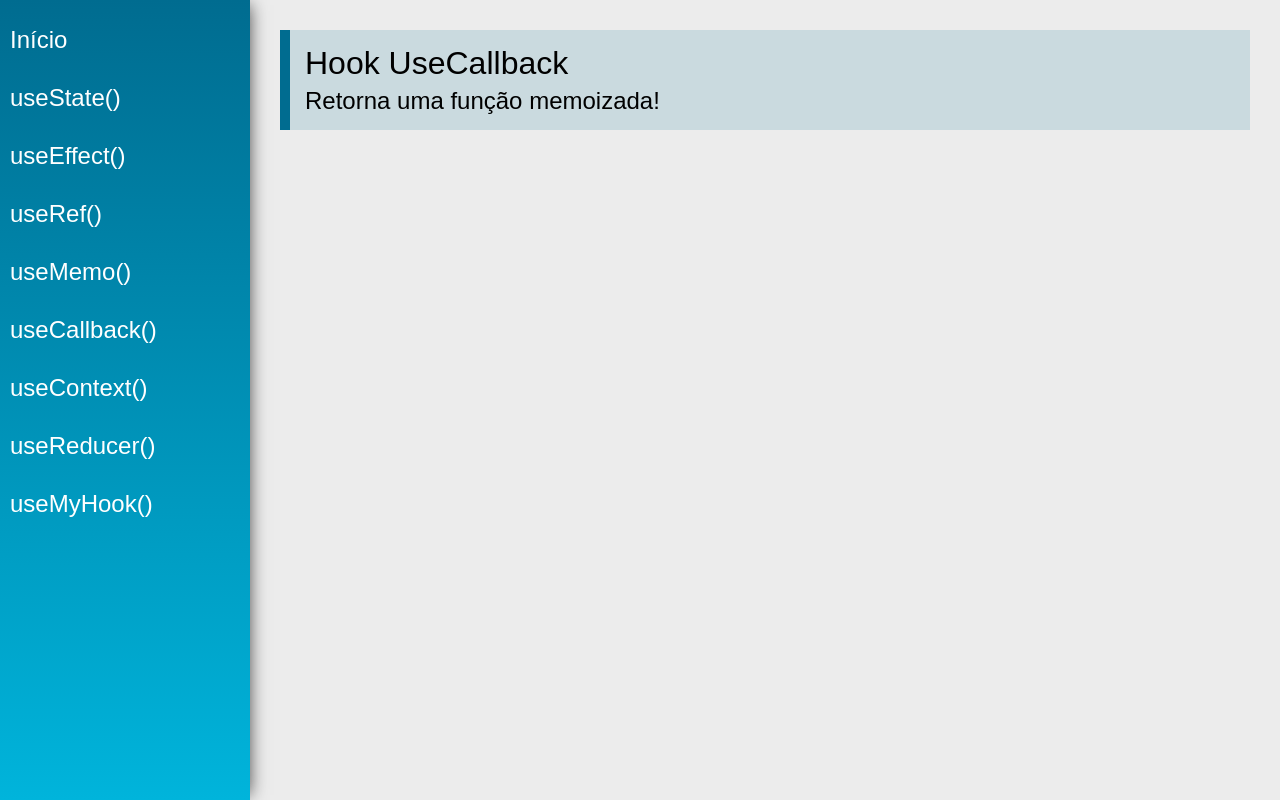
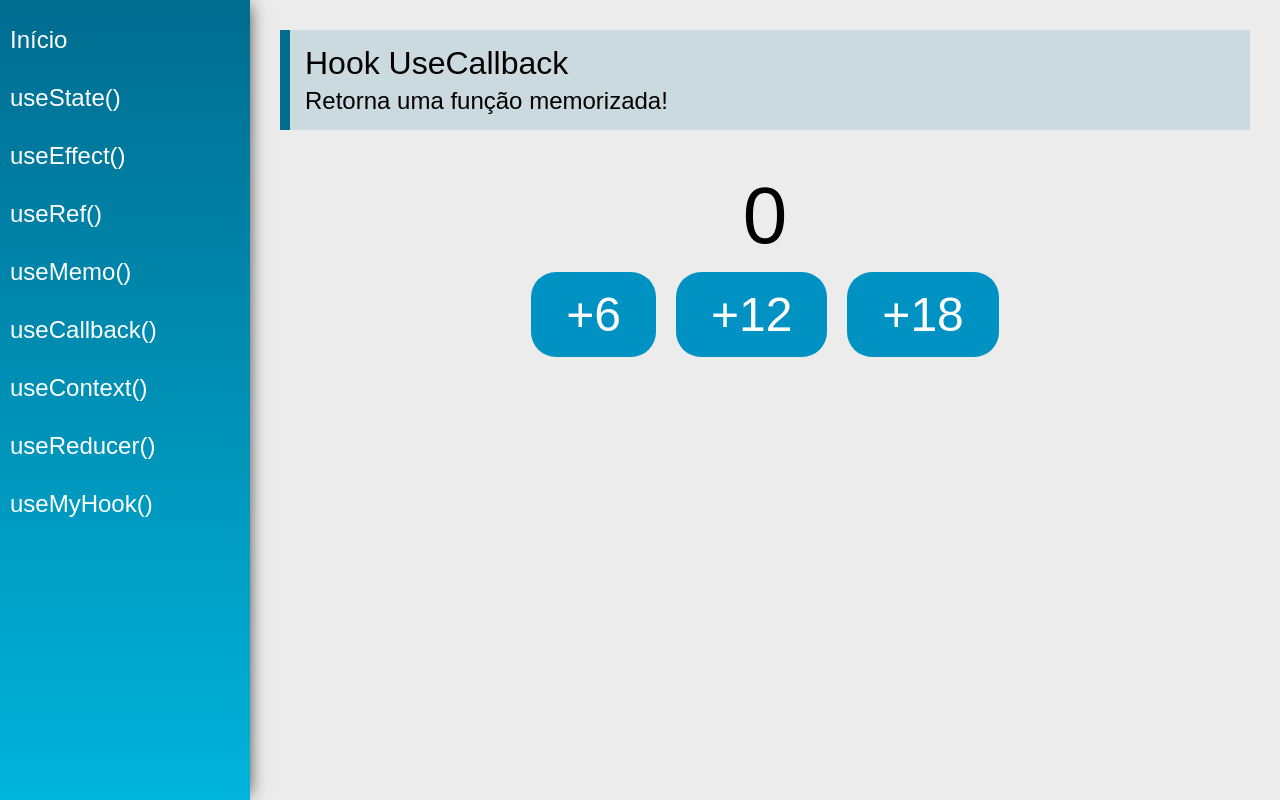
Before and after one commit to PamLeles/React-Hooks, a React (Create React App) app: page /useCallback in a window 1280 px wide. Built offline with nearby package versions, Linux system fonts and the light colour scheme.

Commit message:
counter using usecallback()

```diff
--- /dev/null
+++ b/src/components/Button/UseCallbacksButtons.jsx
@@ -0,0 +1,13 @@
+import React from "react";
+
+const UseCallbacksButtons = (props) => {
+    console.log('render...')
+    return (
+        <div>
+            <button className='btn' onClick={() => props.inc(6)}>+6</button>
+            <button className='btn' onClick={() => props.inc(12)}>+12</button>
+            <button className='btn' onClick={() => props.inc(18)}>+18</button>
+        </div>
+    )
+}
+export default React.memo (UseCallbacksButtons);
--- a/src/views/examples/UseCallback.jsx
+++ b/src/views/examples/UseCallback.jsx
@@ -1,13 +1,23 @@
-import React from 'react'
+import React, { useCallback, useState } from 'react'
 import PageTitle from '../../components/layout/PageTitle'
+import UseCallbacksButtons from '../../components/Button/UseCallbacksButtons.jsx'
 
 const UseCallback = (props) => {
+    const [count, setCount] = useState(0);
+
+    const inc = useCallback((delta) => {
+        setCount(curr => curr + delta)
+    }, [setCount]);
+
     return (
         <div className="UseCallback">
             <PageTitle
                 title="Hook UseCallback"
-                subtitle="Retorna uma função memoizada!"
-            />
+                subtitle="Retorna uma função memorizada!" />
+            <div className="center">
+                <span className="text">{count}</span>
+                <UseCallbacksButtons inc={inc} />
+            </div>
         </div>
     )
 }
```
